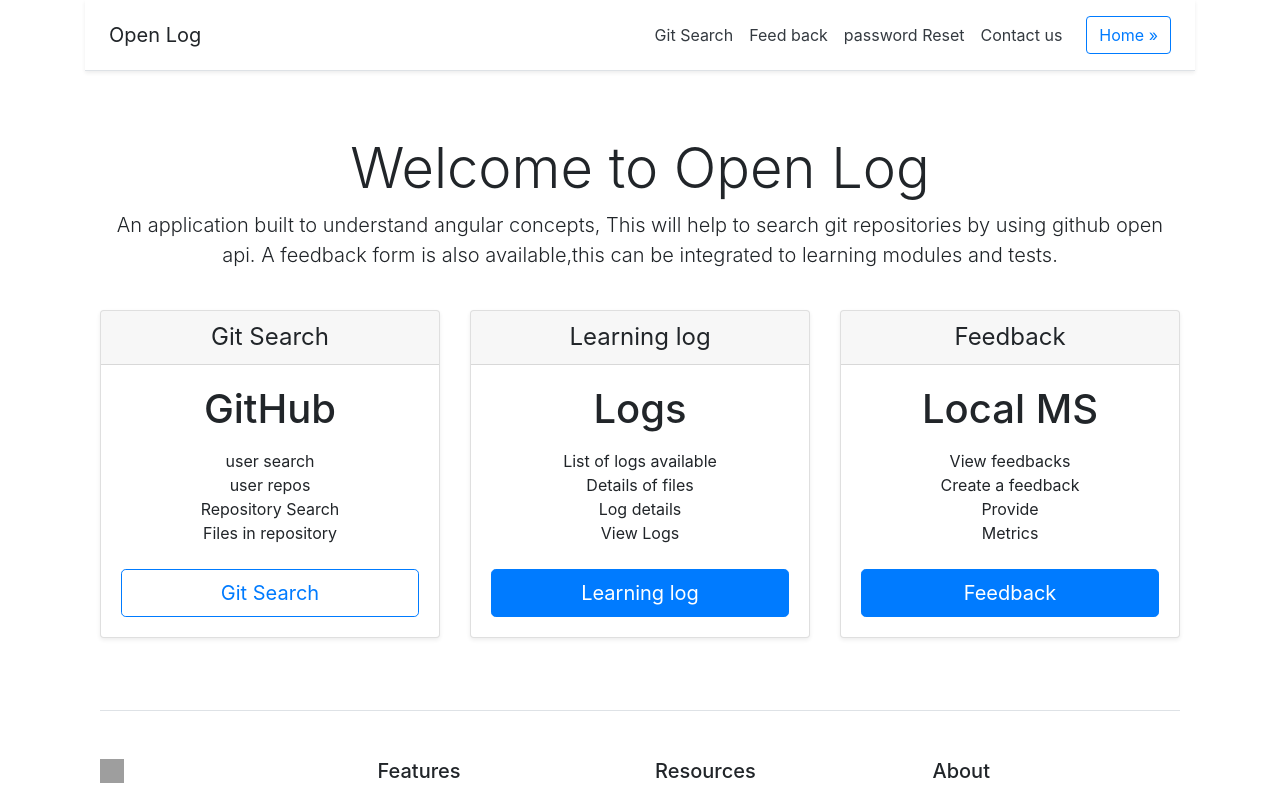
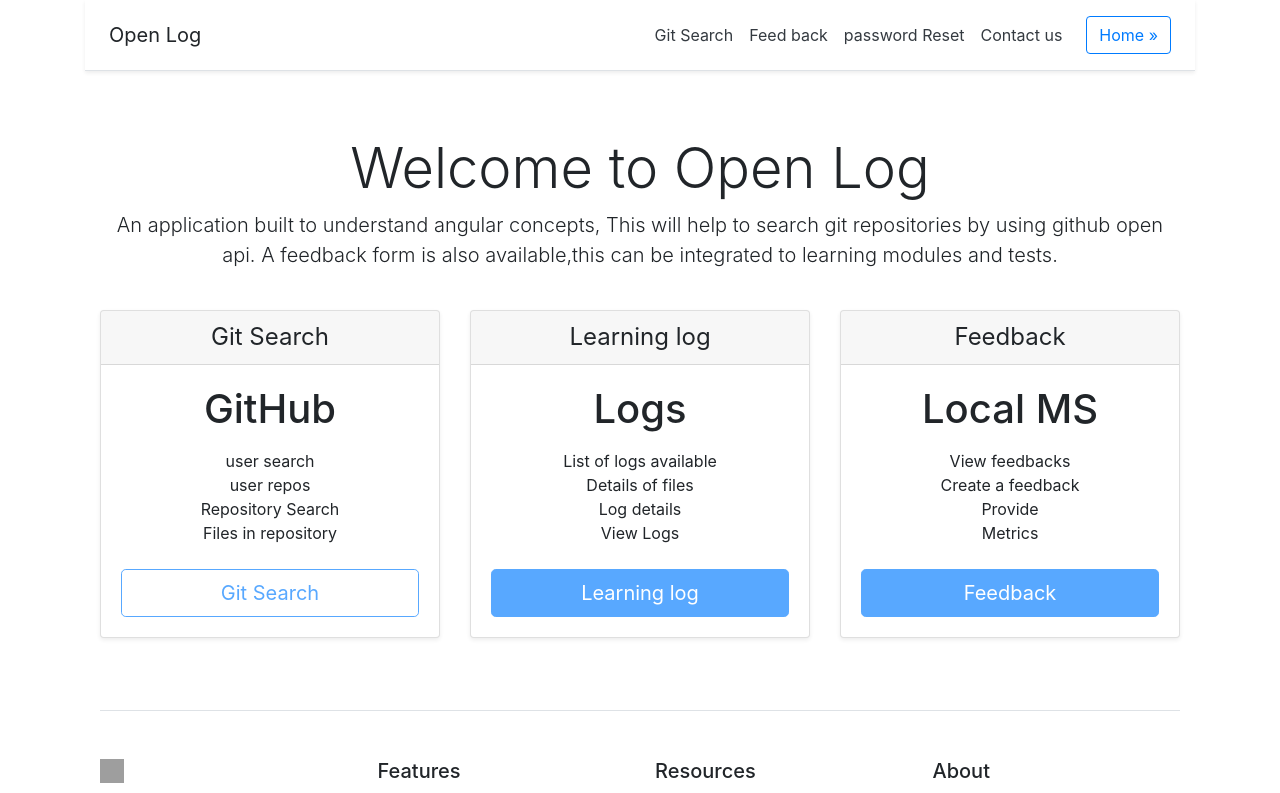
Before and after one commit to Dhruvaraju/Open-Log, an Angular app: page /homepage in a window 1280 px wide. Shown: the top 793 px of the page. Built offline with nearby package versions, Linux system fonts and the light colour scheme; grey boxes are pictures that could not be loaded.

Commit message:
minor update

```diff
--- a/src/app/home-page/home-page.component.html
+++ b/src/app/home-page/home-page.component.html
@@ -11,9 +11,9 @@
       <h5 class="my-0 mr-md-auto font-weight-normal">Open Log</h5>
       <nav class="my-2 my-md-0 mr-md-3">
         <a class="p-2 text-dark" href="gitDetails">Git Search</a>
-        <a class="p-2 text-dark" href="#">Feed back</a>
-        <a class="p-2 text-dark" href="passwordReset">password Reset</a>
-        <a class="p-2 text-dark" href="#">Contact us</a>
+        <a class="p-2 text-dark" href="#" >Feed back</a>
+        <a class="p-2 text-dark" href="passwordReset" >password Reset</a>
+        <a class="p-2 text-dark" href="#" >Contact us</a>
       </nav>
       <a class="btn btn-outline-primary" href="homepage">Home &raquo;</a>
     </div>
@@ -39,7 +39,7 @@
               <li>Repository Search</li>
               <li>Files in repository</li>
             </ul>
-            <button type="button" class="btn btn-lg btn-block btn-outline-primary">Git Search</button>
+            <button type="button" class="btn btn-lg btn-block btn-outline-primary" [disabled]="true">Git Search</button>
           </div>
         </div>
         <div class="card mb-4 shadow-sm">
@@ -54,7 +54,7 @@
               <li>Log details</li>
               <li>View Logs</li>
             </ul>
-            <button type="button" class="btn btn-lg btn-block btn-primary">Learning log</button>
+            <button type="button" class="btn btn-lg btn-block btn-primary" [disabled]="true" >Learning log</button>
           </div>
         </div>
         <div class="card mb-4 shadow-sm">
@@ -69,7 +69,7 @@
               <li>Provide</li>
               <li>Metrics</li>
             </ul>
-            <button type="button" class="btn btn-lg btn-block btn-primary">Feedback</button>
+            <button type="button" class="btn btn-lg btn-block btn-primary" [disabled]="true">Feedback</button>
           </div>
         </div>
       </div>
```
